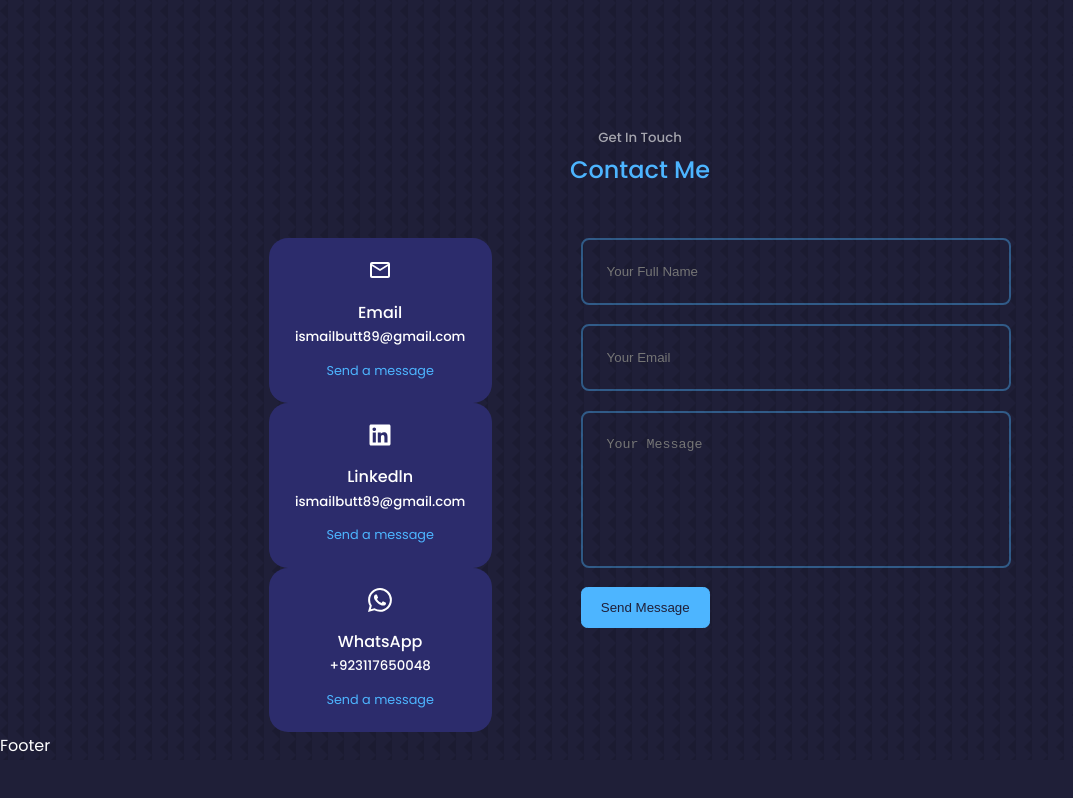
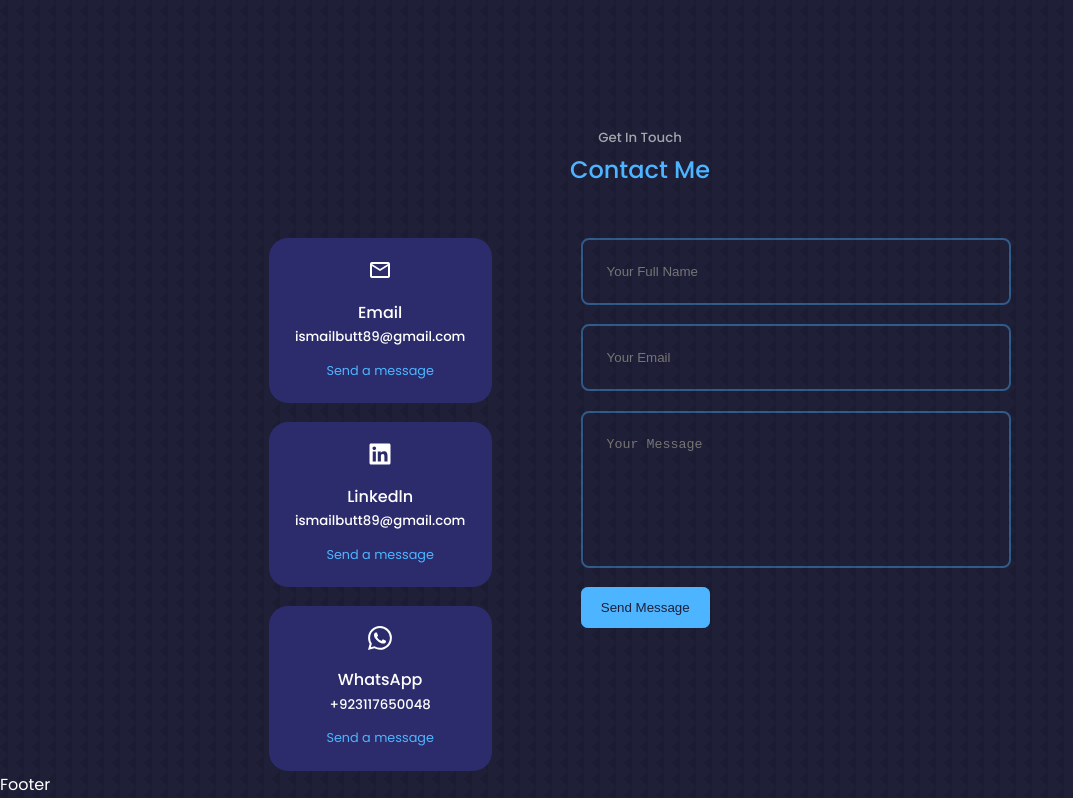
Before and after one commit to Ismail-butt/Ismail-butt.github.io, a React (Create React App) app: page / in a window 1280 px wide. Shown: the part 3149-3947 px from the top of the page, without its empty margins (0-1073 px from the left). Before the commit the page ends 3909 px from the top, so only its background shows below. Built offline with nearby package versions, Linux system fonts and the light colour scheme.

Commit message:
Contact Option Fixed

```diff
--- a/src/components/contact/contact.css
+++ b/src/components/contact/contact.css
@@ -8,7 +8,7 @@
 .contact__options {
   display: flex;
   flex-direction: column;
-  gap: 1.2 rem;
+  gap: 1.2rem;
 }
 
 .contact__option {
```
